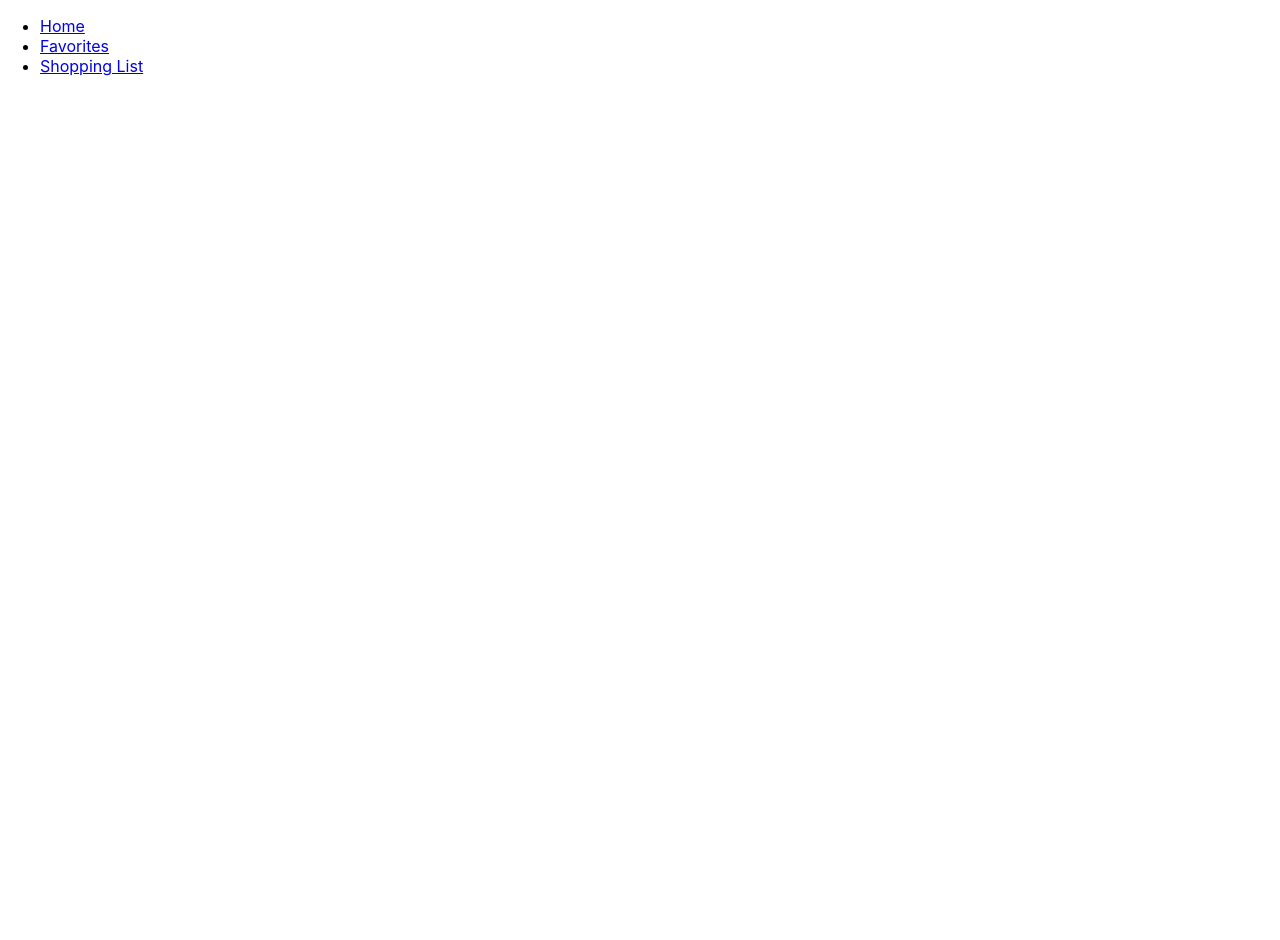
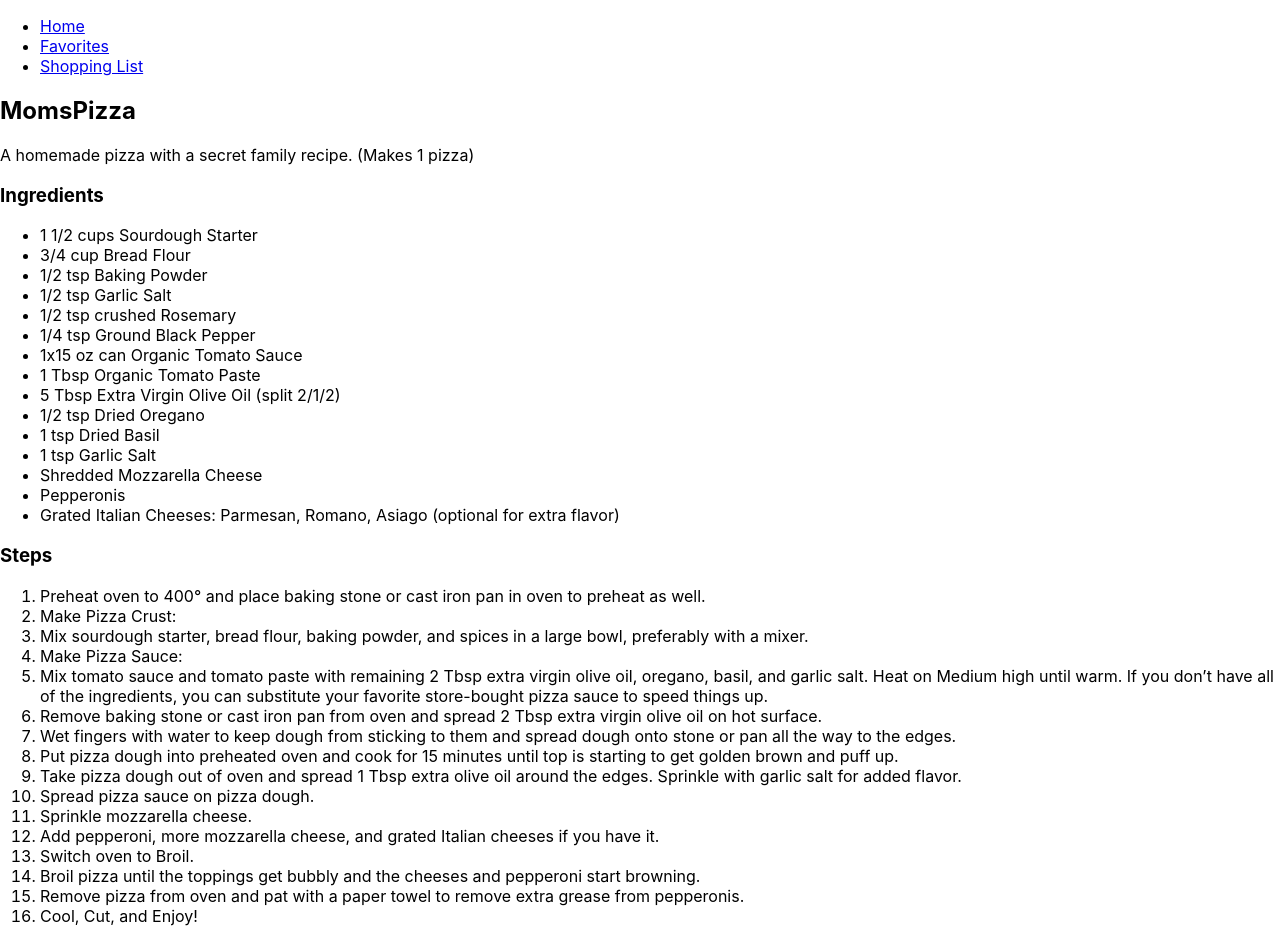
Before and after one commit to goodgullyjuju/recipestoremember, a React (Create React App) app: page /recipe/1 in a window 1280 px wide. Shown: the top 940 px of the page. Before the commit the page ends 800 px from the top, so only its background shows below. Built offline with nearby package versions, Linux system fonts and the light colour scheme.

Commit message:
update 'RecipeDetail'

```diff
--- a/src/RecipeDetail.js
+++ b/src/RecipeDetail.js
@@ -25,7 +25,45 @@ function RecipeDetail() {
 
   return (
     <div>
-      {/* Rendering logic remains unchanged */}
+      <h2>{recipe.name}</h2>
+      <p>{recipe.description}</p>
+      {recipe.ingredients && (
+        <div>
+          <h3>Ingredients</h3>
+          <ul>
+            {recipe.ingredients.map((ingredient, index) => (
+              <li key={index}>{ingredient}</li>
+            ))}
+          </ul>
+        </div>
+      )}
+      {recipe.steps && (
+        <div>
+          <h3>Steps</h3>
+          <ol>
+            {recipe.steps.map((step, index) => (
+              <li key={index}>{step}</li>
+            ))}
+          </ol>
+        </div>
+      )}
+      {recipe.imageUrl && (
+        <img src={recipe.imageUrl} alt={recipe.name} style={{ maxWidth: '100%', height: 'auto' }} />
+      )}
+      {recipe.videoUrl && (
+        <div>
+          <h3>Tutorial Video</h3>
+          <iframe
+            width="560"
+            height="315"
+            src={recipe.videoUrl}
+            title="YouTube video player"
+            style={{ border: 0 }}
+            allow="accelerometer; autoplay; clipboard-write; encrypted-media; gyroscope; picture-in-picture"
+            allowFullScreen
+          ></iframe>
+        </div>
+      )}
     </div>
   );
 }
```
